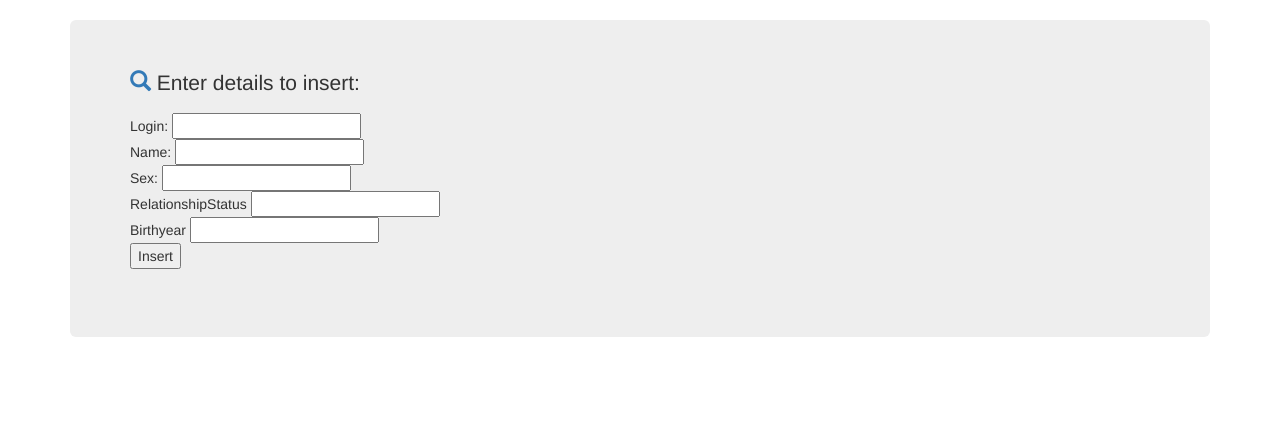
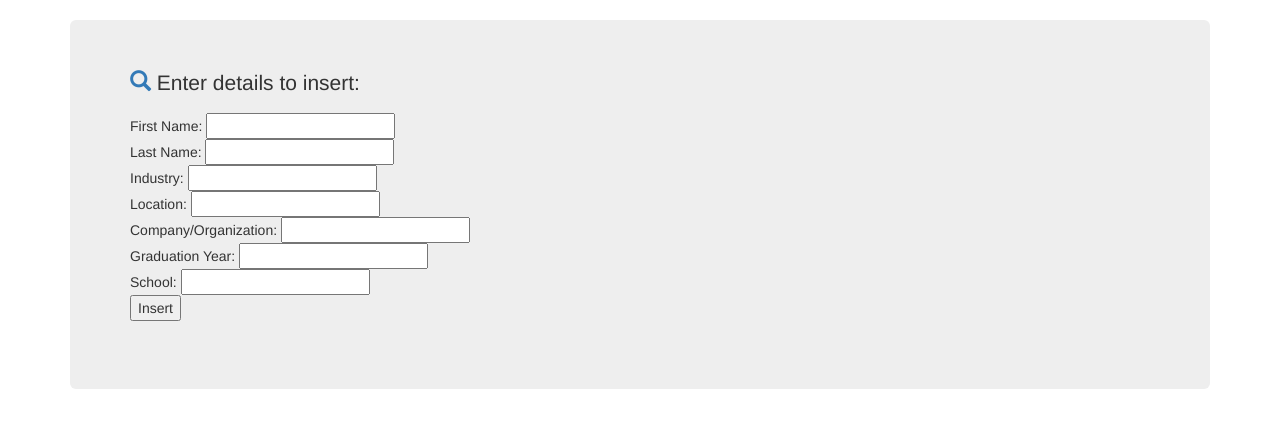
Before and after one commit to amandacgross/WUHC-alumni-database, a website: page views/insert.html in a window 1280 px wide. Shown: the part 61-488 px from the top of the page. Drawn offline with nearby package versions, Linux system fonts and the light colour scheme; files that its build step writes are made by us from their sources.

Commit message:
Set up profile page in router, beginning work on insert page

```diff
--- a/public/stylesheets/profile-css.css
+++ b/public/stylesheets/profile-css.css
@@ -1,5 +1,4 @@
 body {
-  padding: 50px;
   font: 14px "Lucida Grande", Helvetica, Arial, sans-serif;
 }
 
@@ -8,6 +7,7 @@ a {
 }
 
 .wrapper {
+  padding: 50px;
   display: flex;
   flex-flow: row wrap;
   font-weight: bold;
--- a/routes/index.js
+++ b/routes/index.js
@@ -24,6 +24,11 @@ router.get('/insert', function(req, res, next) {
   res.sendFile(path.join(__dirname, '../', 'views', 'insert.html'));
 });
 
+router.get('/profile', function(req, res, next) {
+  res.sendFile(path.join(__dirname, '../', 'views', 'profile.html'));
+});
+
+
 router.get('/data/:email', function(req,res) {
   // use console.log() as print() in case you want to debug, example below:
   // console.log("inside person email");
--- a/views/insert.html
+++ b/views/insert.html
@@ -1,7 +1,7 @@
 <!DOCTYPE html>
 <html ng-app="angularjsNodejsTutorial">
     <head>
-        <title>Please enter a person login</title>
+        <title>WUHC Alumni Database</title>
         <script src="http://cdnjs.cloudflare.com/ajax/libs/angular.js/1.4.2/angular.js"></script>
         <script src="javascripts/app.js" type="text/javascript"></script>
         <link rel="stylesheet" href="https://maxcdn.bootstrapcdn.com/bootstrap/3.3.4/css/bootstrap.min.css">
@@ -27,11 +27,13 @@
          <div ng-controller="insertController">
         <p><span aria-hidden="true" class="glyphicon text-primary glyphicon-search"></span> Enter details to insert:
         </p>
-            Login: <input type="text" name="login" ng-model="login" value=""/></br>
-            Name: <input type="text" name="name" ng-model="name" value=""/></br>
-            Sex: <input type="text" name="sex" ng-model="sex" value=""/></br>
-            RelationshipStatus <input type="text" name="RelationshipStatus" ng-model="RelationshipStatus" value=""/></br>
-            Birthyear <input type="text" name="Birthyear" ng-model="Birthyear" value=""/></br>
+            First Name: <input type="text" name="login" ng-model="login" value=""/></br>
+            Last Name: <input type="text" name="name" ng-model="name" value=""/></br>
+            Industry: <input type="text" name="sex" ng-model="sex" value=""/></br>
+            Location: <input type="text" name="RelationshipStatus" ng-model="RelationshipStatus" value=""/></br>
+            Company/Organization: <input type="text" value=""/></br>
+            Graduation Year: <input type="text" value=""/></br>
+            School: <input type="text" value=""/></br>
             <button type="button" ng-click="Insert()" class="button">Insert</button></br>
         <label>{{message}}</label>
         </div>
```
Also changed, not shown: views/profile.html (+2 -2 lines).
